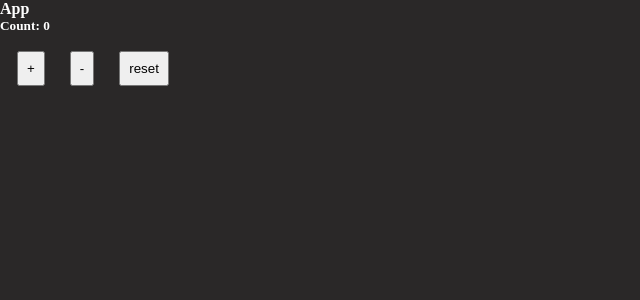
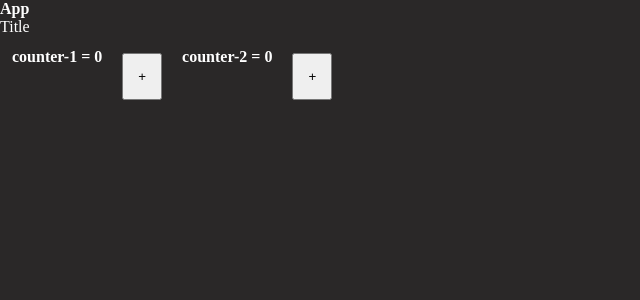
Before and after one commit to OmidProgramm/react-practice, a React (Vite) app: page / in a window 1280 px wide. Shown: the top 300 px of the page, without its empty margins (0-640 px from the left). Built offline with nearby package versions, Linux system fonts and the light colour scheme; no server answers.

Commit message:
feat: test useMemo

```diff
--- a/src/App.css
+++ b/src/App.css
@@ -5,6 +5,7 @@
 }
 .btn{
     display: inline-block;
-    padding: 8px;
+    padding: 14px;
     margin: 5px;
+    cursor: pointer;
 }
--- a/src/App.jsx
+++ b/src/App.jsx
@@ -1,49 +1,33 @@
 import React, { useEffect, useReducer, useState } from 'react'
 import './App.css';
-import Wrapper from './components/Wrapper/Wrapper';
+import Title from './components/Title/Title';
+import Counter from './components/Counter/Counter';
+import Button from './components/Button/Button';
 
-export let MyContext = React.createContext()
-let initCount = 0;
-const funcReducer = (state, action)=>{
-  switch(action){
-    case '+':
-      return state + 1
-    case '-':
-      return state - 1
-    case 'reset':
-      return initCount
-    default:
-      return state
-  }
-}
 
 function App() {
+  const [counter1,setCounter1] = useState(0)
+  const [counter2,setCounter2] = useState(0)
+  const changeCounter1 = ()=>{
+    setCounter1(counter1 + 1)
+    console.log("HI counter 1")
+  }
+  const changeCounter2 = ()=>{
+    setCounter2(counter2 + 1)
+    console.log("HI counter 2")
+  }
+  return (
+    <>
+      <h4>App</h4>
+      <Title/>
+      <div className="parentbtn">
+         <Counter text={'1'} counter={counter1}/>
+        <Button text={'1'} changeCounter={changeCounter1}/>
+        <Counter text={'2'} counter={counter2}/>
+        <Button text={'2'} changeCounter={changeCounter2}/>
+       </div>
 
-  const [counter, dispatch] = useReducer(funcReducer, initCount)
-
-  const [products, setProducts] = useState([])
-
-  const getProducts = async ()=>{
-    let data = await fetch("https://fakestoreapi.com/products")
-    let res = await data.json()
-    setProducts(res)
-  }
-  useEffect(()=>{
-    getProducts()
-  },[])
-
-  return (
-    <MyContext.Provider value={{products}}>
-      <h4>App</h4>
-      <div>
-        <h5>Count: {counter}</h5>
-      </div>
-      <div className='parentbtn'>
-        <button className='btn' onClick={()=>dispatch('+')}>+</button>
-        <button className='btn' onClick={()=>dispatch('-')}>-</button>
-        <button className='btn' onClick={()=>dispatch('reset')}>reset</button>
-      </div>
-    </MyContext.Provider>
+     </>
   )
 }
 
--- /dev/null
+++ b/src/components/Button/Button.jsx
@@ -0,0 +1,10 @@
+import React, { memo } from 'react'
+
+const Button = ({text,changeCounter}) => {
+    console.log(`button-${text}`)
+  return (
+    <button className='btn' onClick={changeCounter}>+</button>
+  )
+}
+
+export default memo(Button)
--- /dev/null
+++ b/src/components/Counter/Counter.jsx
@@ -0,0 +1,13 @@
+import React, { memo } from 'react'
+
+const Counter = ({text,counter}) => {
+    console.log("*******************************************")
+    console.log(`counter: ${counter}`)
+  return (
+    <>
+        <h4>counter-{text} =  {counter}</h4>
+    </>
+  )
+}
+
+export default memo(Counter)
--- a/src/components/Products/Product.jsx
+++ /dev/null
@@ -1,38 +0,0 @@
-import React, { useEffect, useState } from 'react'
-import  "./Products.css"
-import Skeleton from 'react-loading-skeleton'
-import 'react-loading-skeleton/dist/skeleton.css'
-
-export const Product = ({product}) => {
-     const [title, setTitle] = useState('')
-    const [price, setPrice] = useState('')
-    const [category, setCategory] = useState('')
-    const [description, setDescription] = useState('')
-    const [image, setImage] = useState('')
-    useEffect(()=>{
-        setTimeout(()=>{
-            setTitle(product.title)
-            setCategory(product.category)
-            setPrice(product.price)
-            setDescription(product.description)
-            setImage(product.image)
-        },1700)
-    },[])
-  return (
-    <div className='product'>
-        <h4 className="title">{title || <Skeleton count={1} baseColor='#6c6969' highlightColor='#5b5b5b' />} </h4>
-        <h4 className="title">{category || <Skeleton count={1} baseColor='#6c6969' highlightColor='#5b5b5b' /> }</h4>
-        <div className='imageParent'>
-            {image && <img src={image}/>}
-            {!image && <Skeleton height={"250px"} baseColor='#4d4e51' highlightColor='#958e8e'/>}
-        </div>
-        <p>Price: {price || <Skeleton count={1} baseColor='#6c6969' highlightColor='#5b5b5b' /> }</p>
-        <p>
-            {description
-                ? description.substring(0, 50)
-                : <Skeleton count={2} baseColor="#6c6969" highlightColor="#5b5b5b" />
-            }
-        </p>
-    </div>
-  )
-}
--- a/src/components/Products/Products.css
+++ /dev/null
@@ -1,60 +0,0 @@
-.products {
-    display: grid;
-    grid-template-columns: repeat(auto-fit, minmax(260px, 1fr));
-    gap: 25px;
-    max-width: 1200px;
-    margin: 30px auto;
-    padding: 0 20px;
-}
-
-
-.product {
-    display: flex;
-    flex-direction: column;
-    height: 100%;
-    padding: 20px;
-    border: 1px solid #ddd;
-    border-radius: 15px;
-    background-color: #14ebc0;
-    box-shadow: 0 5px 15px rgba(15, 173, 225, 0.25);
-    transition: transform 0.3s ease, box-shadow 0.3s ease;
-}
-
-
-.product:hover {
-    transform: translateY(-5px);
-    box-shadow: 0 10px 25px rgba(15, 173, 225, 0.35);
-}
-
-
-.product h4 {
-    margin: 8px 0;
-    font-size: 16px;
-}
-
-
-.imageParent {
-    width: 100%;
-    height: 220px;
-    display: flex;
-    justify-content: center;
-    align-items: center;
-    margin: 15px 0;
-}
-.title {
-    min-height: 48px;
-    overflow: hidden;
-}
-
-.imageParent img {
-    width: 100%;
-    height: 100%;
-    object-fit: contain;
-}
-
-
-.product p {
-    margin: 8px 0;
-    color: #555;
-    line-height: 1.5;
-}
--- a/src/components/Products/Products.jsx
+++ /dev/null
@@ -1,22 +0,0 @@
-import React, { useContext } from 'react'
-import { MyContext } from '../../App'
-import { Product } from './Product'
-
-
-const Products = () => {
-    const {products} = useContext(MyContext)
-  return (
-    <>
-        <h5>Products</h5>
-        <div className="products">
-            {
-            products && products.map(product=>{
-               return <Product key={product.id} product={product}/>
-            })
-        }
-        </div>
-    </>
-  )
-}
-
-export default Products
--- /dev/null
+++ b/src/components/Title/Title.jsx
@@ -0,0 +1,11 @@
+import React, { memo } from 'react'
+
+const Title = () => {
+    console.log("*******************************************")
+    console.log("Title mount")
+  return (
+    <div>Title</div>
+  )
+}
+
+export default memo(Title)
--- a/src/components/Wrapper/Wrapper.jsx
+++ /dev/null
@@ -1,15 +0,0 @@
-import React from 'react'
-import Products from '../Products/Products'
-
-
-const Wrapper = () => {
-
-
-  return (
-    <>
-        <Products/>
-    </>
-  )
-}
-
-export default Wrapper
```
